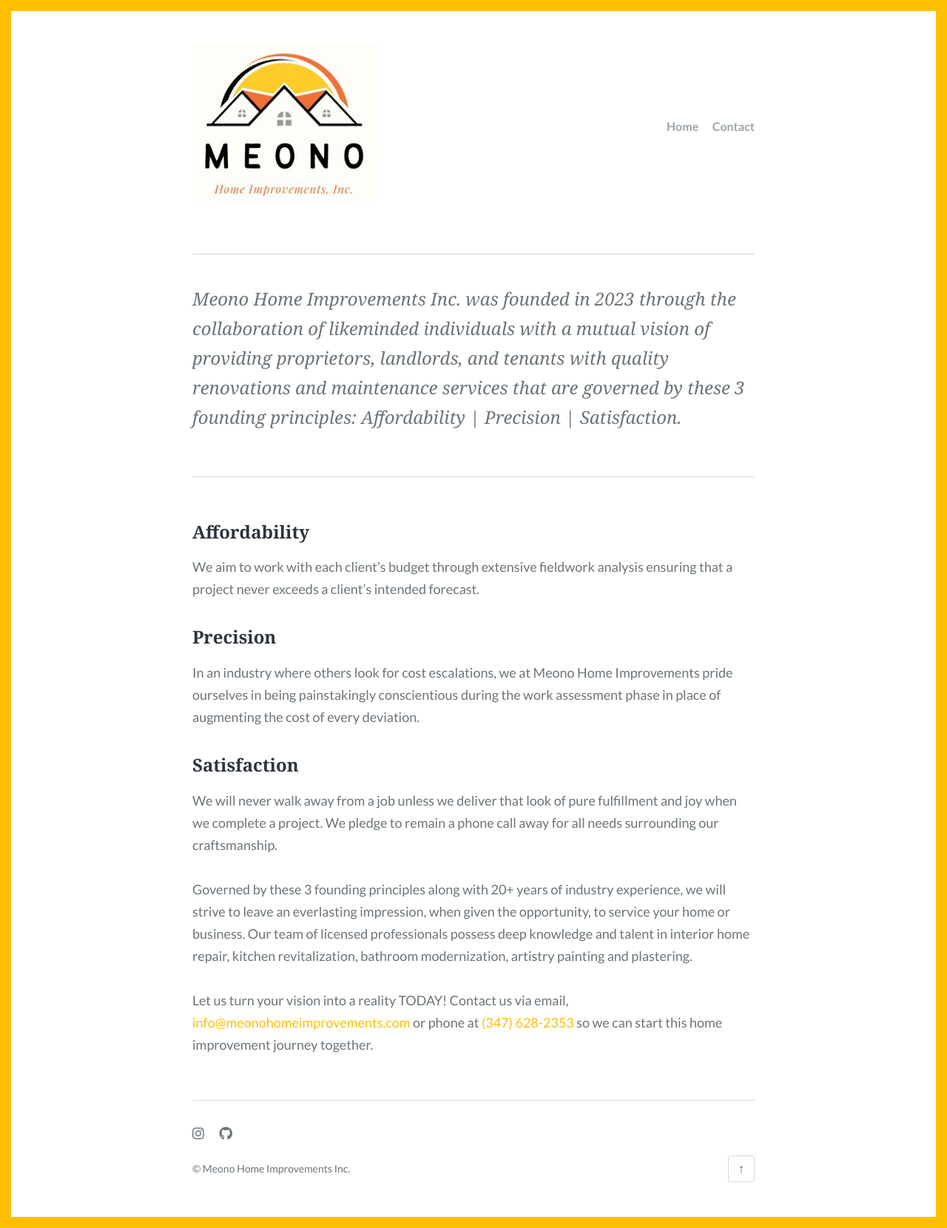
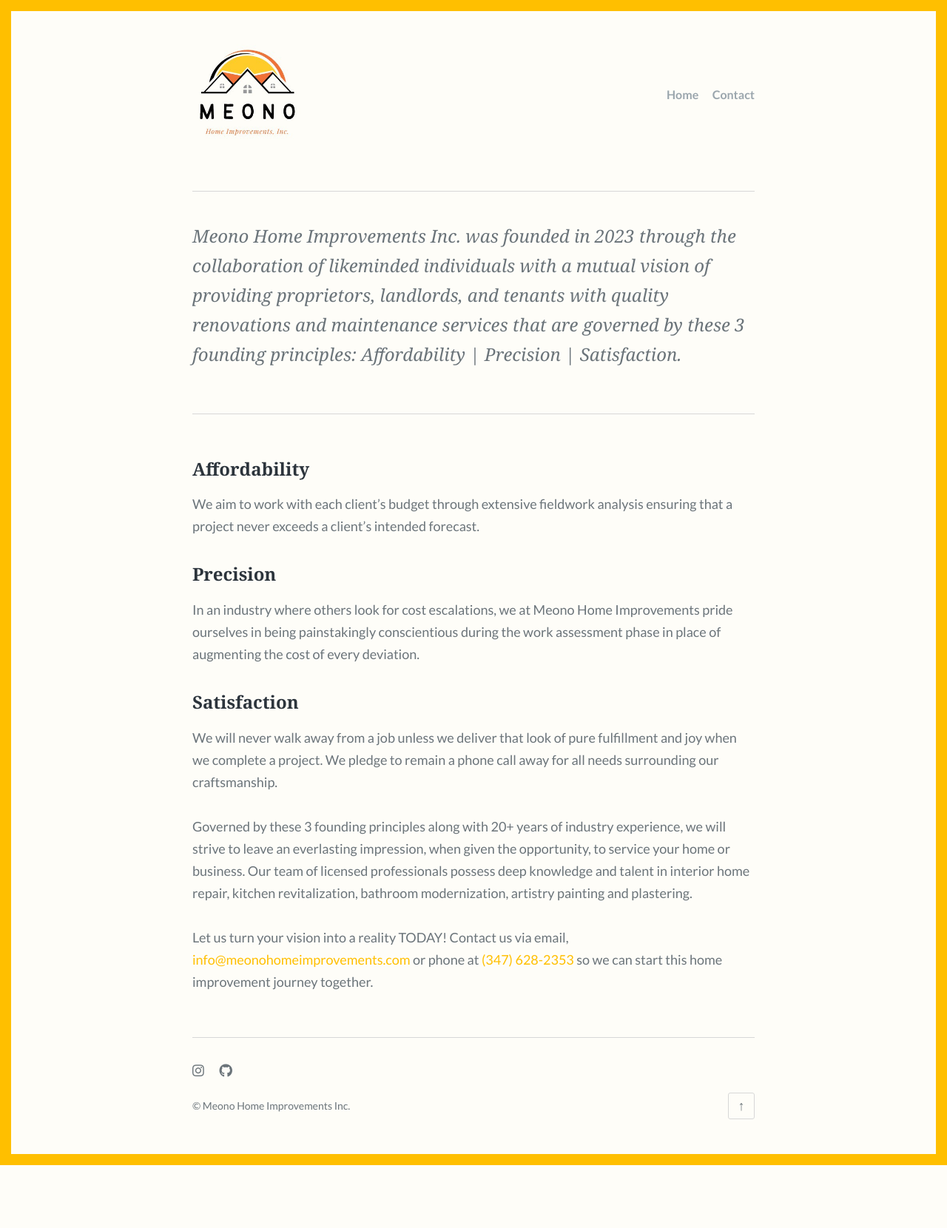
Before and after one commit to swoicik/meonohomimprovements, a Jekyll site: the page built from index.html, in a window 1280 px wide. Shown: the whole page at 74% size. Built offline with Jekyll 4.4.1, drawn with Linux system fonts in a browser that asks for light colours; some web fonts are replaced; the list of posts is cut into pages by our own code; after the commit the page ends 1575 px from its top, so only the background shows below that.

Commit message:
updated logo css

```diff
--- a/_includes/header.html
+++ b/_includes/header.html
@@ -1,6 +1,6 @@
 <header class="site-header">
   {% if page.url == "/" %}
-  <h1 class="site-title"><a class="logo-text" href="{{ site.baseurl }}/"><img src="/images/logo.png" width="250" /><!--{{site.title}}--></a></h1>
+  <h1 class="site-title"><a class="logo-text" href="{{ site.baseurl }}/"><img src="/images/logo.png" width="150" /><!--{{site.title}}--></a></h1>
   {% else %}
   <p class="site-title"><a class="logo-text" href="{{ site.baseurl }}/">{{site.title}}</a></p>
   {% endif %}
--- a/_sass/_general.scss
+++ b/_sass/_general.scss
@@ -13,6 +13,7 @@
 html {
   border: 15px solid _palette(accent);
   box-sizing: border-box;
+  background: #fefdf8;
 
   @media only screen and (max-width: 600px) {
     border-width: 5px;
```
